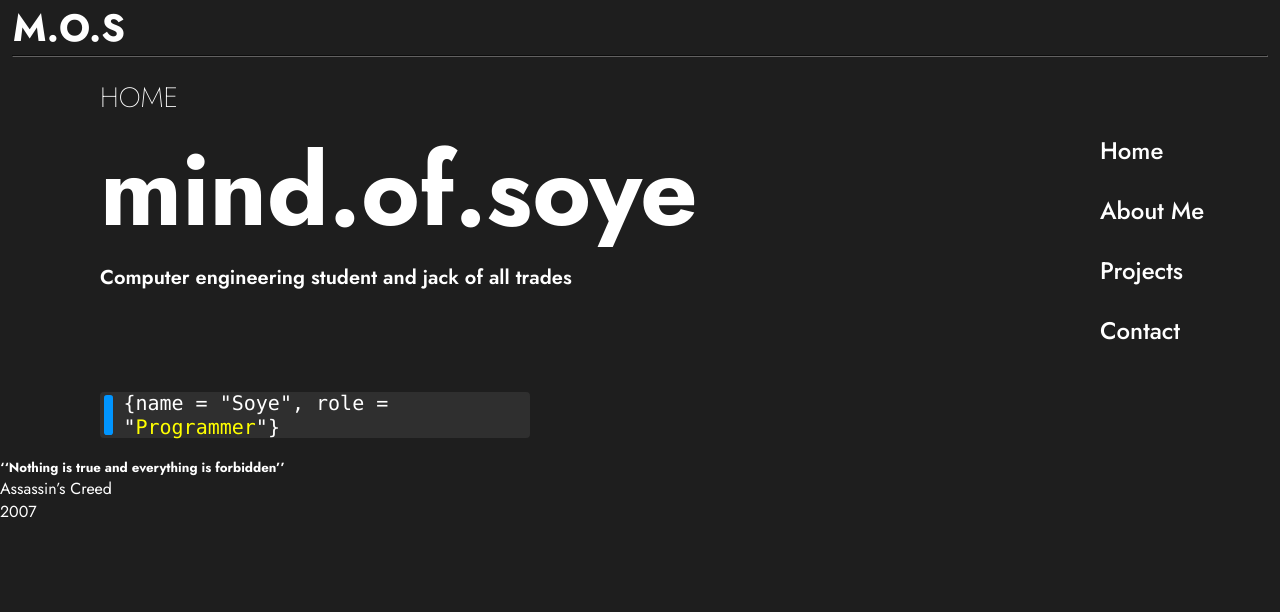
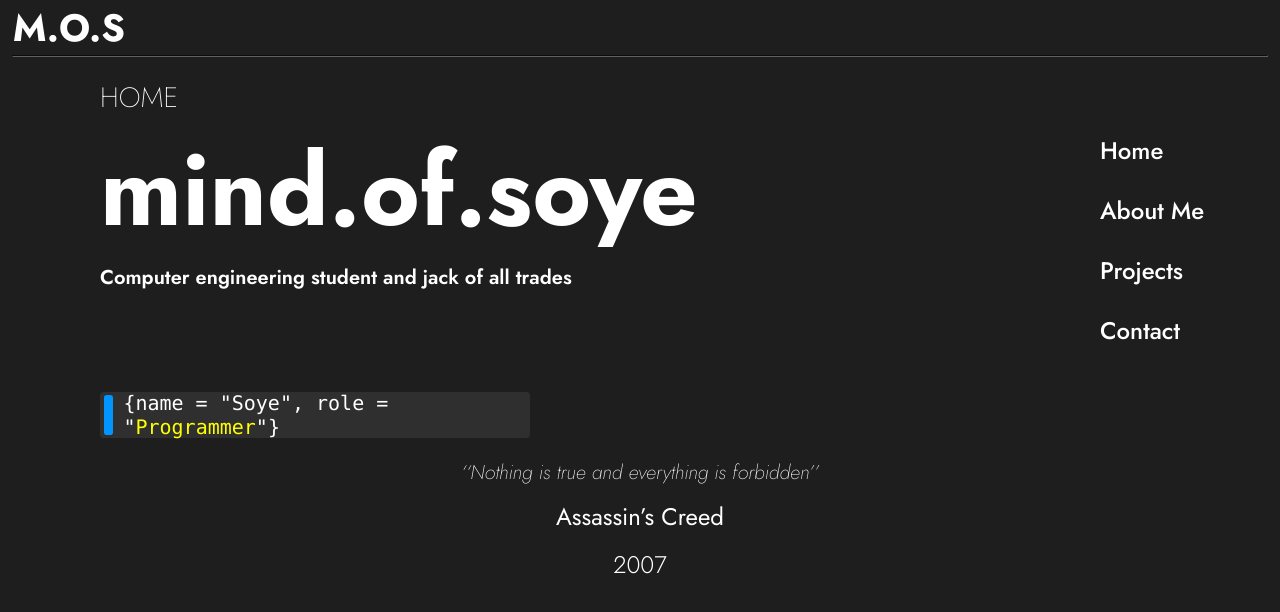
Before and after one commit to mind-of-soye/mind.of.soye, a React (Vite) app: page / in a window 1280 px wide. Shown: the top 612 px of the page. Built offline with nearby package versions, Linux system fonts and the light colour scheme.

Commit message:
add css to QuoteBlock component

```diff
--- a/src/components/QuoteBlock.jsx
+++ b/src/components/QuoteBlock.jsx
@@ -1,9 +1,11 @@
+import "./styles/QuoteBlock.css";
+
 const QuoteBlock = () => {
   return (
-    <section>
-      <h5>‘‘Nothing is true and everything is forbidden’’</h5>
-      <p>Assassin’s Creed</p>
-      <p>2007</p>
+    <section className="quote-block">
+      <h5 className="quote">‘‘Nothing is true and everything is forbidden’’</h5>
+      <p className="narrator">Assassin’s Creed</p>
+      <p className="year">2007</p>
     </section>
   );
 };
--- a/src/components/styles/QuoteBlock.css
+++ b/src/components/styles/QuoteBlock.css
@@ -0,0 +1,17 @@
+.quote-block {
+  display: flex;
+  flex-direction: column;
+  gap: 13px;
+  align-items: center;
+
+  font-size: 24px;
+}
+
+.quote {
+  font-weight: 200;
+  font-style: italic;
+}
+
+.year {
+  font-weight: 300;
+}
```
